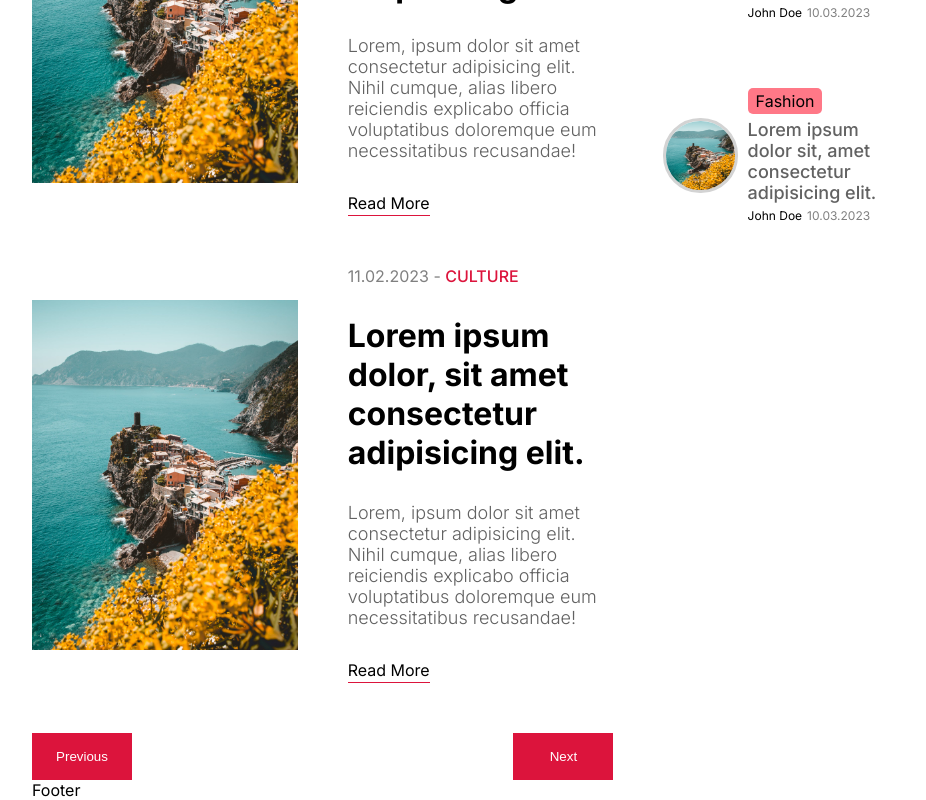
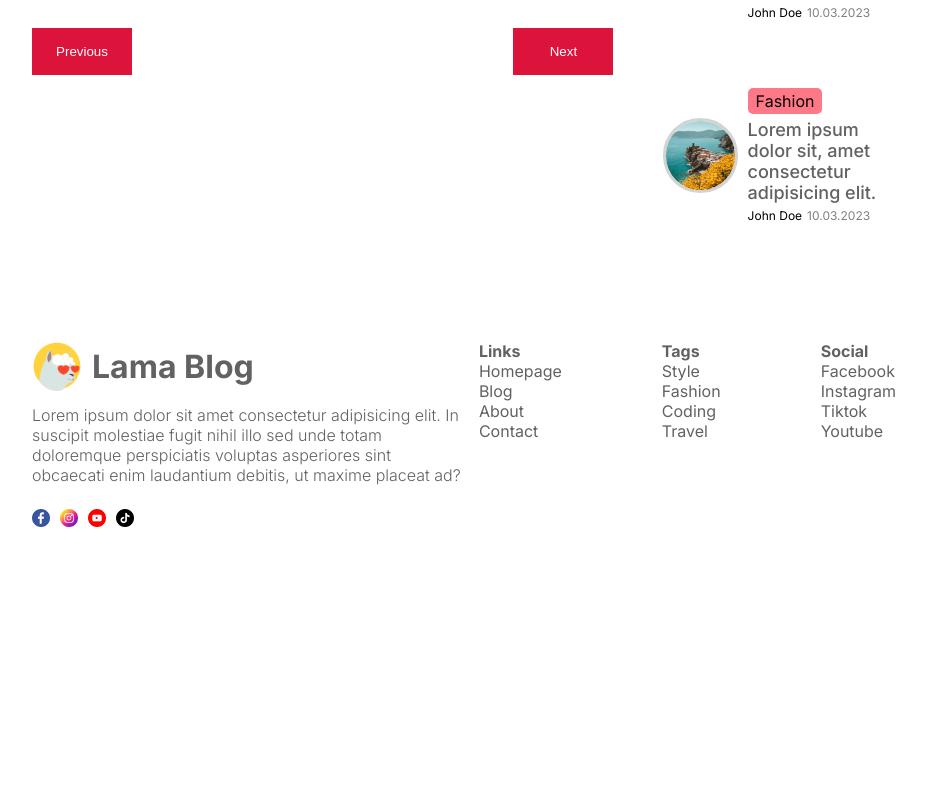
Before and after one commit to Amal221200/next13-blog, a Next.js app: page / in a window 1280 px wide. Shown: the part 2809-3609 px from the top of the page, without its empty margins (176-1102 px from the left). After the commit the page ends 3336 px from the top, so only its background shows below. Built offline with nearby package versions, Linux system fonts and the light colour scheme.

Commit message:
Blog page footer

```diff
--- /dev/null
+++ b/src/app/blog/blog.module.css
@@ -0,0 +1,13 @@
+.title {
+    background-color: coral;
+    color: white;
+    padding: 5px 10px;
+    text-align: center;
+
+}
+
+.content {
+    margin-top: 30px;
+    display: flex;
+    gap: 50px;
+}
--- a/src/components/card/card.module.css
+++ b/src/components/card/card.module.css
@@ -38,3 +38,9 @@
     border-bottom: 1px solid crimson;
     padding: 2px 0;
 }
+
+@media screen and (max-width: 1280px){
+    .imgContainer{
+        display: none;
+    }
+}
--- a/src/components/footer/Footer.jsx
+++ b/src/components/footer/Footer.jsx
@@ -1,8 +1,49 @@
+import Image from "next/image";
 import styles from "./footer.module.css";
+import Link from "next/link";
 
 const Footer = () => {
   return (
-    <footer>Footer</footer>
+    <footer className={styles.container}>
+      <div className={styles.info}>
+        <div className={styles.logo}>
+          <Image src="/logo.png" width={50} height={50} alt="logo" />
+          <h1>Lama Blog</h1>
+        </div>
+        <p className={styles.desc}>
+          Lorem ipsum dolor sit amet consectetur adipisicing elit. In suscipit molestiae fugit nihil illo sed unde totam doloremque perspiciatis voluptas asperiores sint obcaecati enim laudantium debitis, ut maxime placeat ad?
+        </p>
+        <div className={styles.icons}>
+          <Image src="/facebook.png" alt="facebook" width={18} height={18} />
+          <Image src="/instagram.png" alt="instagram" width={18} height={18} />
+          <Image src="/youtube.png" alt="youtube" width={18} height={18} />
+          <Image src="/tiktok.png" alt="tiktok" width={18} height={18} />
+        </div>
+      </div>
+      <div className={styles.links}>
+        <div className={styles.lists}>
+          <span className={styles.listTitle}>Links</span>
+          <Link href="/">Homepage</Link>
+          <Link href="/">Blog</Link>
+          <Link href="/">About</Link>
+          <Link href="/">Contact</Link>
+        </div>
+        <div className={styles.lists}>
+          <span className={styles.listTitle}>Tags</span>
+          <Link href="/">Style</Link>
+          <Link href="/">Fashion</Link>
+          <Link href="/">Coding</Link>
+          <Link href="/">Travel</Link>
+        </div>
+        <div className={styles.lists}>
+          <span className={styles.listTitle}>Social</span>
+          <Link href="/">Facebook</Link>
+          <Link href="/">Instagram</Link>
+          <Link href="/">Tiktok</Link>
+          <Link href="/">Youtube</Link>
+        </div>
+      </div>
+    </footer>
   )
 }
 export default Footer
--- a/src/components/footer/footer.module.css
+++ b/src/components/footer/footer.module.css
@@ -1 +1,69 @@
-.container {}
+.container {
+    margin-top: 50px;
+    display: flex;
+    justify-content: space-between;
+    color: var(--softTextColor);
+}
+
+.info {
+    flex: 1;
+    display: flex;
+    flex-direction: column;
+    gap: 14px;
+}
+
+.logo {
+    display: flex;
+    align-items: center;
+    gap: 10px;
+}
+
+.desc {
+    font-weight: 300;
+}
+
+.icons {
+    margin-top: 10px;
+    display: flex;
+    gap: 10px;
+}
+
+.links {
+    flex: 1;
+    display: flex;
+    justify-content: flex-end;
+    gap: 100px;
+}
+
+.lists {
+    display: flex;
+    flex-direction: column;
+}
+
+.listTitle {
+    font-weight: bold;
+}
+
+@media screen and (max-width:1024px) {
+    .links {
+        gap: 50px;
+    }
+}
+
+@media screen and (max-width:768px) {
+    .container {
+        flex-direction: column;
+        gap: 30px;
+        padding-bottom: 20px;
+    }
+
+    .links {
+        justify-content: flex-start;
+    }
+}
+
+@media screen and (max-width:640px) {
+    .links {
+        font-size: 14px;
+    }
+}
--- a/src/components/menu/Menu.jsx
+++ b/src/components/menu/Menu.jsx
@@ -1,6 +1,5 @@
 import Link from "next/link";
 import styles from "./menu.module.css";
-import Image from "next/image";
 import { capitalize as capitalizeWord } from "../../../lib";
 import { backgroundColors } from "../../../lib/data";
 import MenuPost from "../menuPost/MenuPost";
--- a/src/components/menu/menu.module.css
+++ b/src/components/menu/menu.module.css
@@ -26,3 +26,9 @@
     gap: 10px;
     border-radius: 10px;
 }
+
+@media screen and (max-width: 1024px) {
+    .container {
+        display: none;
+    }
+}
```
Also changed, not shown: src/app/[slug]/page.jsx (added, +10 -0 lines), src/app/blog/page.jsx (added, +16 -0 lines), src/app/[slug]/singlePage.module.css (added).
